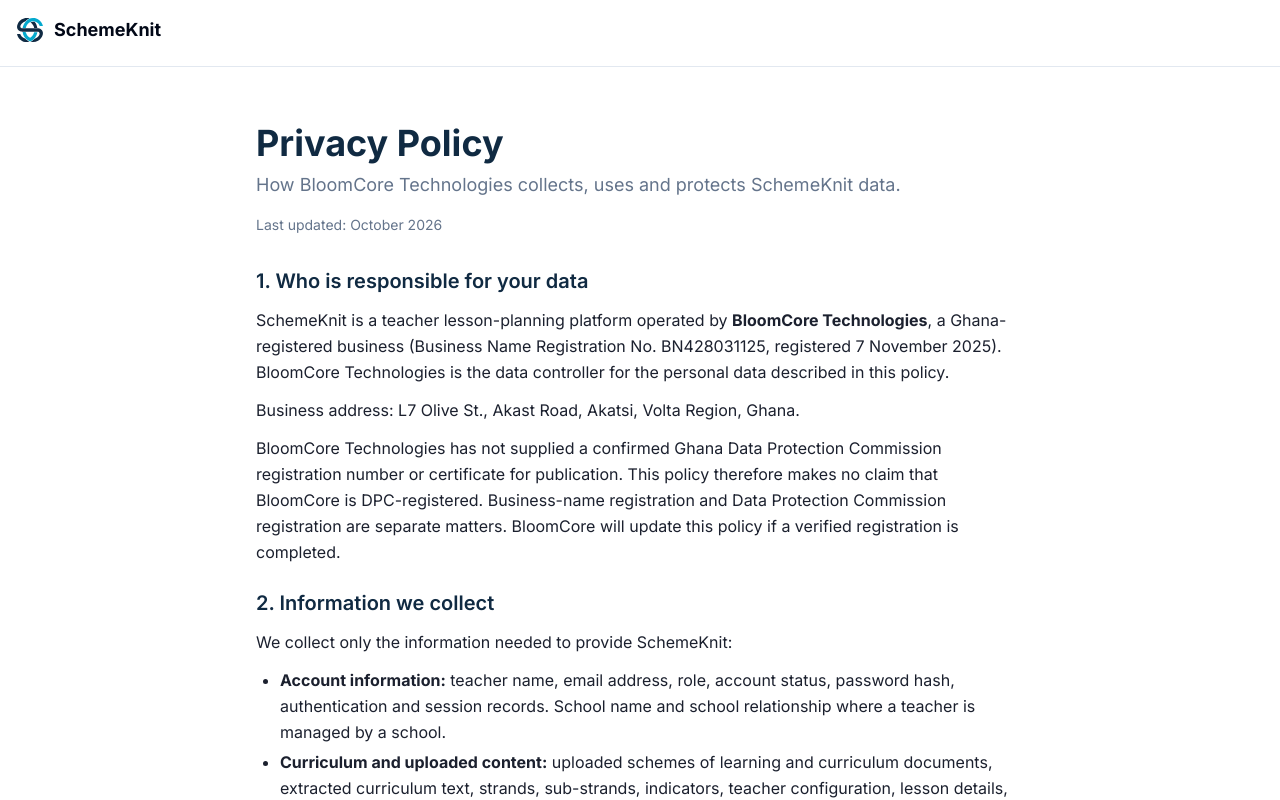
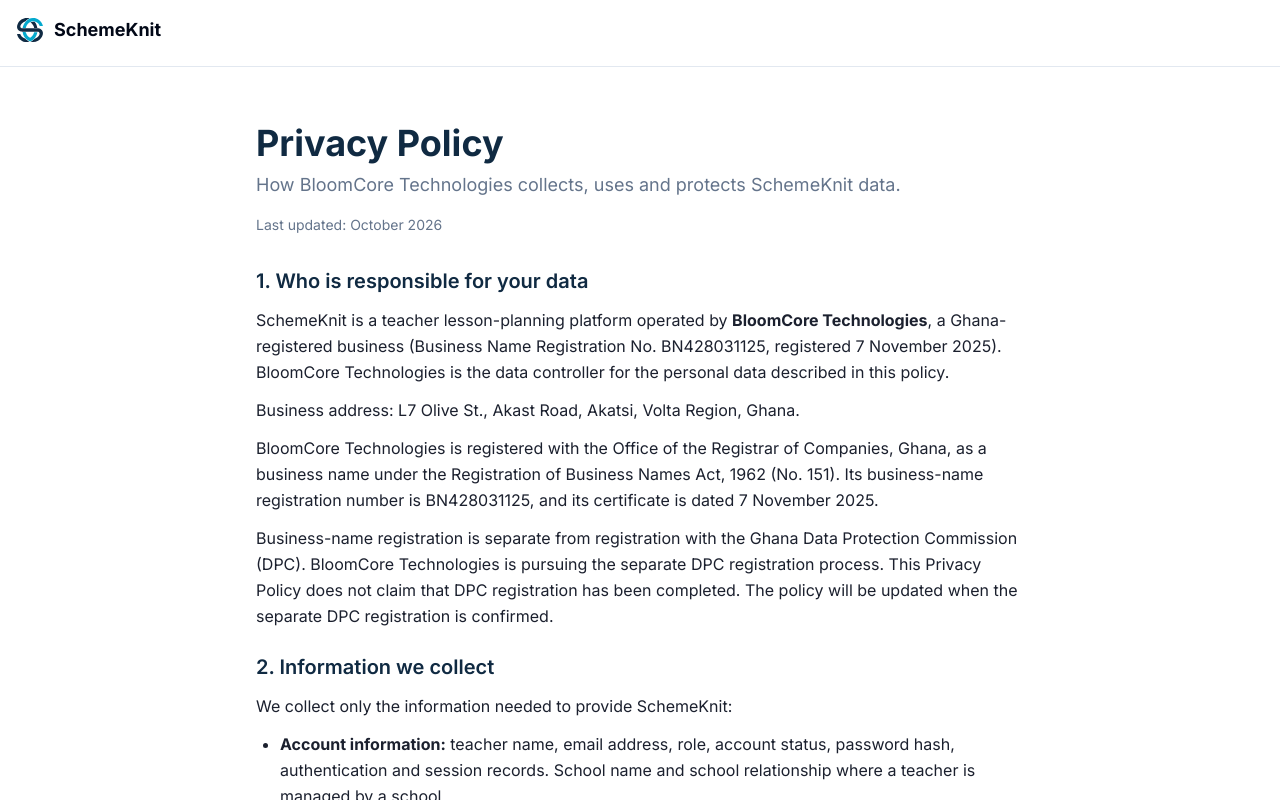
Before and after one commit to Delkay-byte/SchemeKnit, a Next.js app in the folder frontend/: page /privacy-policy in a window 1280 px wide. Shown: the top 800 px of the page. Built offline with nearby package versions, Linux system fonts and the light colour scheme; no server answers.

Commit message:
Clarify ORC and DPC registration disclosures
State the verified Registrar of Companies business-name registration separately from the pending separate DPC process, without claiming DPC completion or exposing the TIN.

```diff
--- a/frontend/src/app/privacy-policy/page.tsx
+++ b/frontend/src/app/privacy-policy/page.tsx
@@ -30,12 +30,18 @@
           Business address: {BUSINESS_ADDRESS}
         </p>
         <p>
-          BloomCore Technologies has not supplied a confirmed Ghana Data
-          Protection Commission registration number or certificate for
-          publication. This policy therefore makes no claim that BloomCore is
-          DPC-registered. Business-name registration and Data Protection
-          Commission registration are separate matters. BloomCore will update
-          this policy if a verified registration is completed.
+          BloomCore Technologies is registered with the Office of the Registrar
+          of Companies, Ghana, as a business name under the Registration of
+          Business Names Act, 1962 (No. 151). Its business-name registration
+          number is {BUSINESS_REGISTRATION_NUMBER}, and its certificate is
+          dated {BUSINESS_REGISTRATION_DATE}.
+        </p>
+        <p>
+          Business-name registration is separate from registration with the
+          Ghana Data Protection Commission (DPC). BloomCore Technologies is
+          pursuing the separate DPC registration process. This Privacy Policy
+          does not claim that DPC registration has been completed. The policy
+          will be updated when the separate DPC registration is confirmed.
         </p>
       </LegalSection>
 
```
Also changed, not shown: 2 other files (tests, documents, lock files or other folders).
